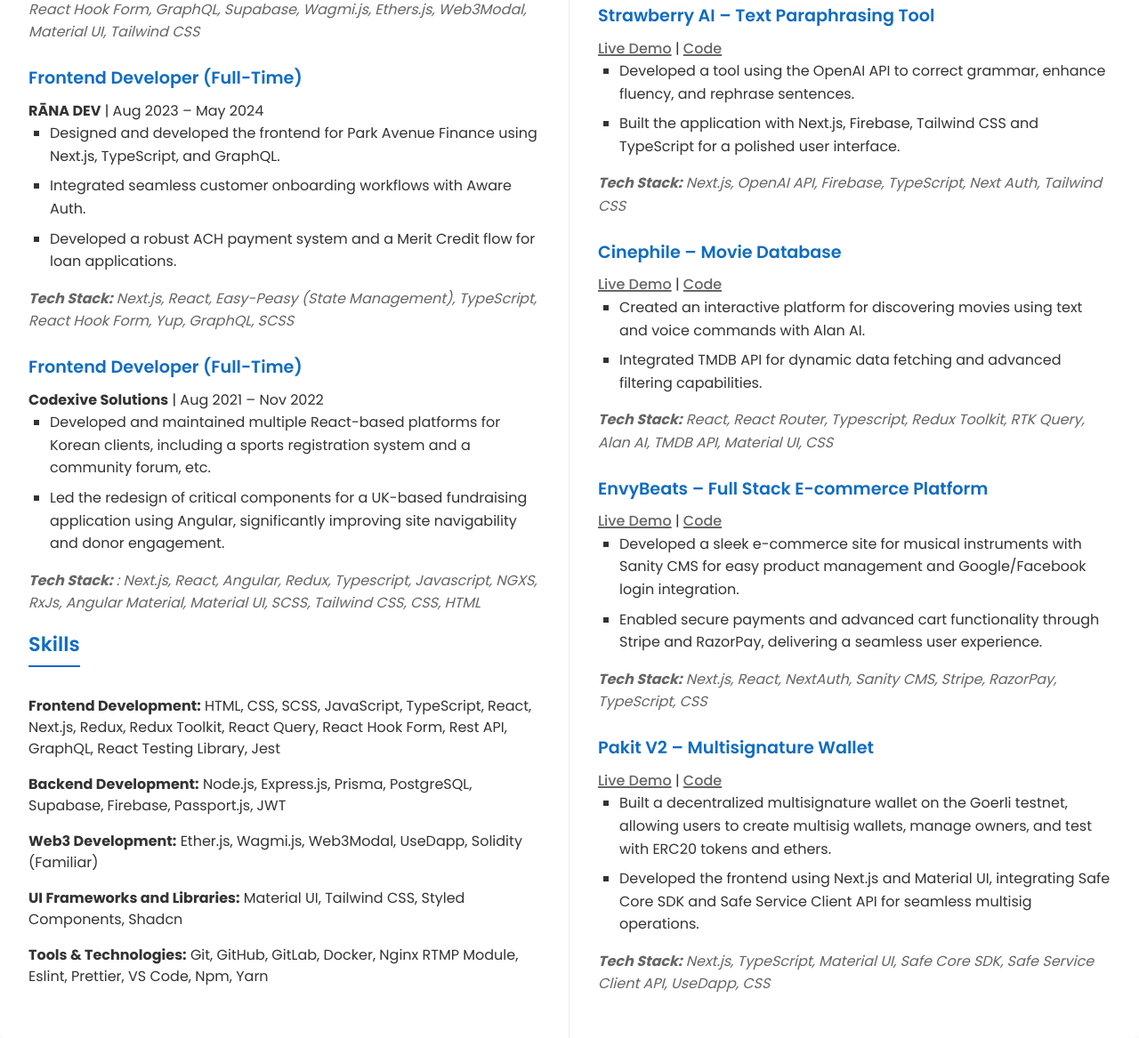
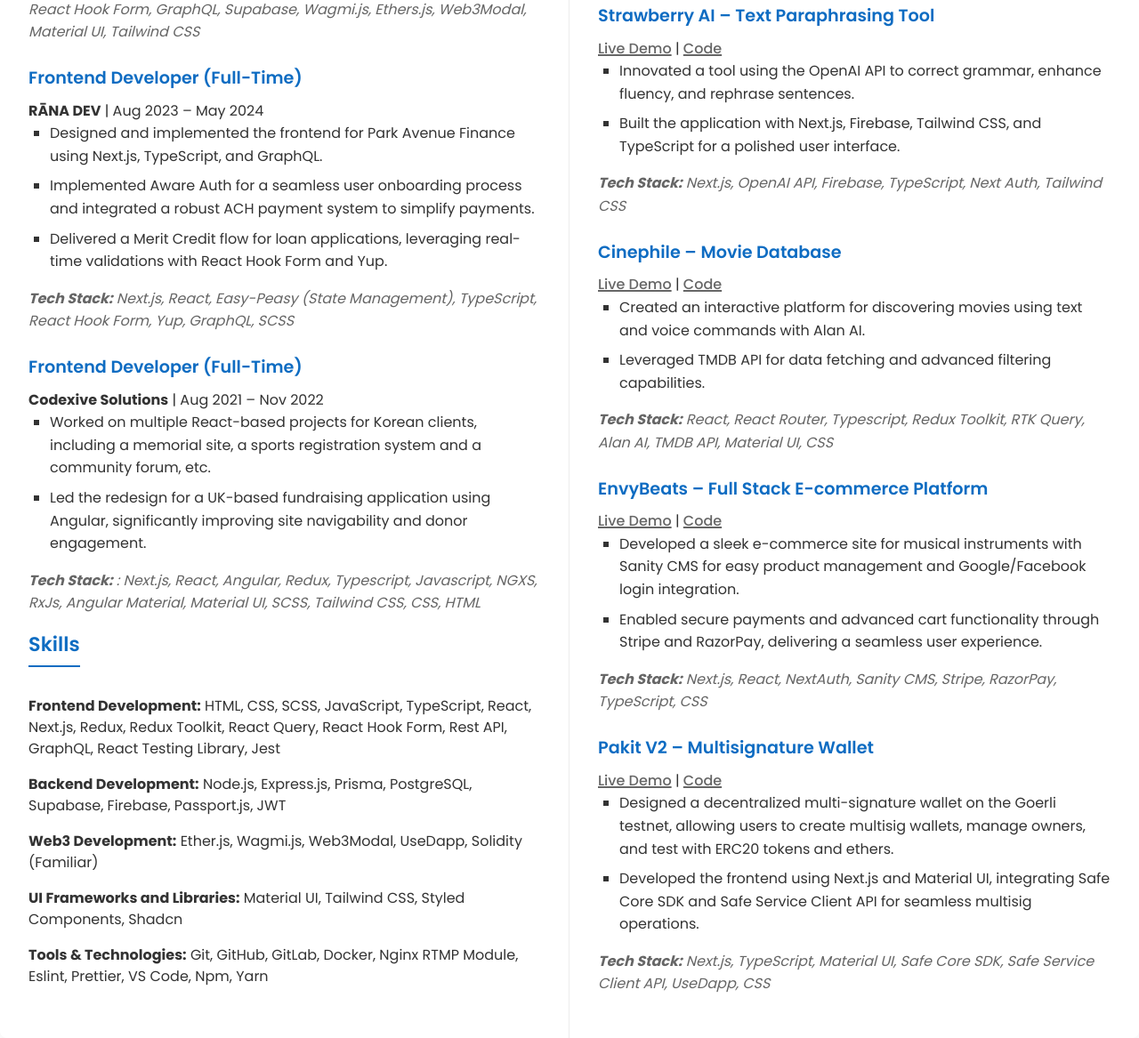
Before and after one commit to hineshmiyani/Resume, a website: page index.html in a window 1280 px wide. Shown: the part 923-2090 px from the top of the page at 89% size. Drawn offline with Linux system fonts and the light colour scheme.

Commit message:
refine: update resume content and improve wording clarity

```diff
--- a/index.html
+++ b/index.html
@@ -50,13 +50,13 @@
             <p>
               Frontend Developer with 3+ years of experience building scalable,
               user-centric applications. Skilled in modern frontend frameworks,
-              Web3 technologies, and full-stack development, with a passion for
+              Web3 technologies, and full-stack development, with a focus on
               delivering seamless user experiences and collaborating with
               cross-functional teams.
             </p>
           </div>
 
-          <h2>Work Experiences</h2>
+          <h2>Work Experience</h2>
           <h3>Web3 Frontend Developer (Freelancer)</h3>
           <p><strong>Tribul</strong> | Dec 2022 – Present</p>
           <ul>
@@ -90,15 +90,16 @@
           <p><strong>RĀNA DEV</strong> | Aug 2023 – May 2024</p>
           <ul>
             <li>
-              Designed and developed the frontend for Park Avenue Finance using
-              Next.js, TypeScript, and GraphQL.
+              Designed and implemented the frontend for Park Avenue Finance
+              using Next.js, TypeScript, and GraphQL.
             </li>
             <li>
-              Integrated seamless customer onboarding workflows with Aware Auth.
+              Implemented Aware Auth for a seamless user onboarding process and
+              integrated a robust ACH payment system to simplify payments.
             </li>
             <li>
-              Developed a robust ACH payment system and a Merit Credit flow for
-              loan applications.
+              Delivered a Merit Credit flow for loan applications, leveraging
+              real-time validations with React Hook Form and Yup.
             </li>
           </ul>
           <p class="tech-stack">
@@ -110,14 +111,14 @@
           <p><strong>Codexive Solutions</strong> | Aug 2021 – Nov 2022</p>
           <ul>
             <li>
-              Developed and maintained multiple React-based platforms for Korean
-              clients, including a sports registration system and a community
-              forum, etc.
+              Worked on multiple React-based projects for Korean clients,
+              including a memorial site, a sports registration system and a
+              community forum, etc.
             </li>
             <li>
-              Led the redesign of critical components for a UK-based fundraising
-              application using Angular, significantly improving site
-              navigability and donor engagement.
+              Led the redesign for a UK-based fundraising application using
+              Angular, significantly improving site navigability and donor
+              engagement.
             </li>
           </ul>
           <p class="tech-stack">
@@ -218,11 +219,11 @@
           </p>
           <ul>
             <li>
-              Developed a tool using the OpenAI API to correct grammar, enhance
+              Innovated a tool using the OpenAI API to correct grammar, enhance
               fluency, and rephrase sentences.
             </li>
             <li>
-              Built the application with Next.js, Firebase, Tailwind CSS and
+              Built the application with Next.js, Firebase, Tailwind CSS, and
               TypeScript for a polished user interface.
             </li>
           </ul>
@@ -249,8 +250,8 @@
               and voice commands with Alan AI.
             </li>
             <li>
-              Integrated TMDB API for dynamic data fetching and advanced
-              filtering capabilities.
+              Leveraged TMDB API for data fetching and advanced filtering
+              capabilities.
             </li>
           </ul>
           <p class="tech-stack">
@@ -296,9 +297,9 @@
           </p>
           <ul>
             <li>
-              Built a decentralized multisignature wallet on the Goerli testnet,
-              allowing users to create multisig wallets, manage owners, and test
-              with ERC20 tokens and ethers.
+              Designed a decentralized multi-signature wallet on the Goerli
+              testnet, allowing users to create multisig wallets, manage owners,
+              and test with ERC20 tokens and ethers.
             </li>
             <li>
               Developed the frontend using Next.js and Material UI, integrating
```
